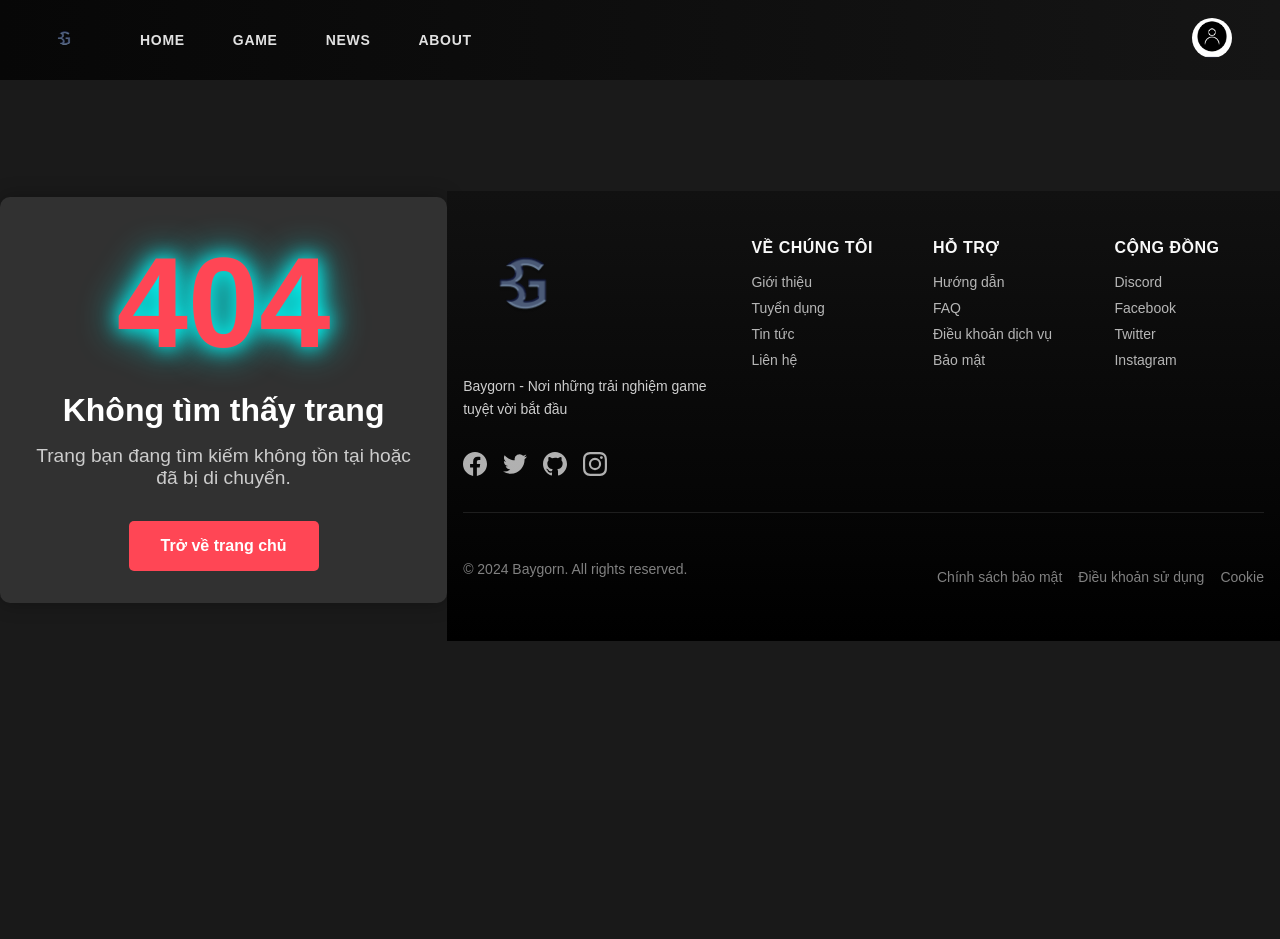
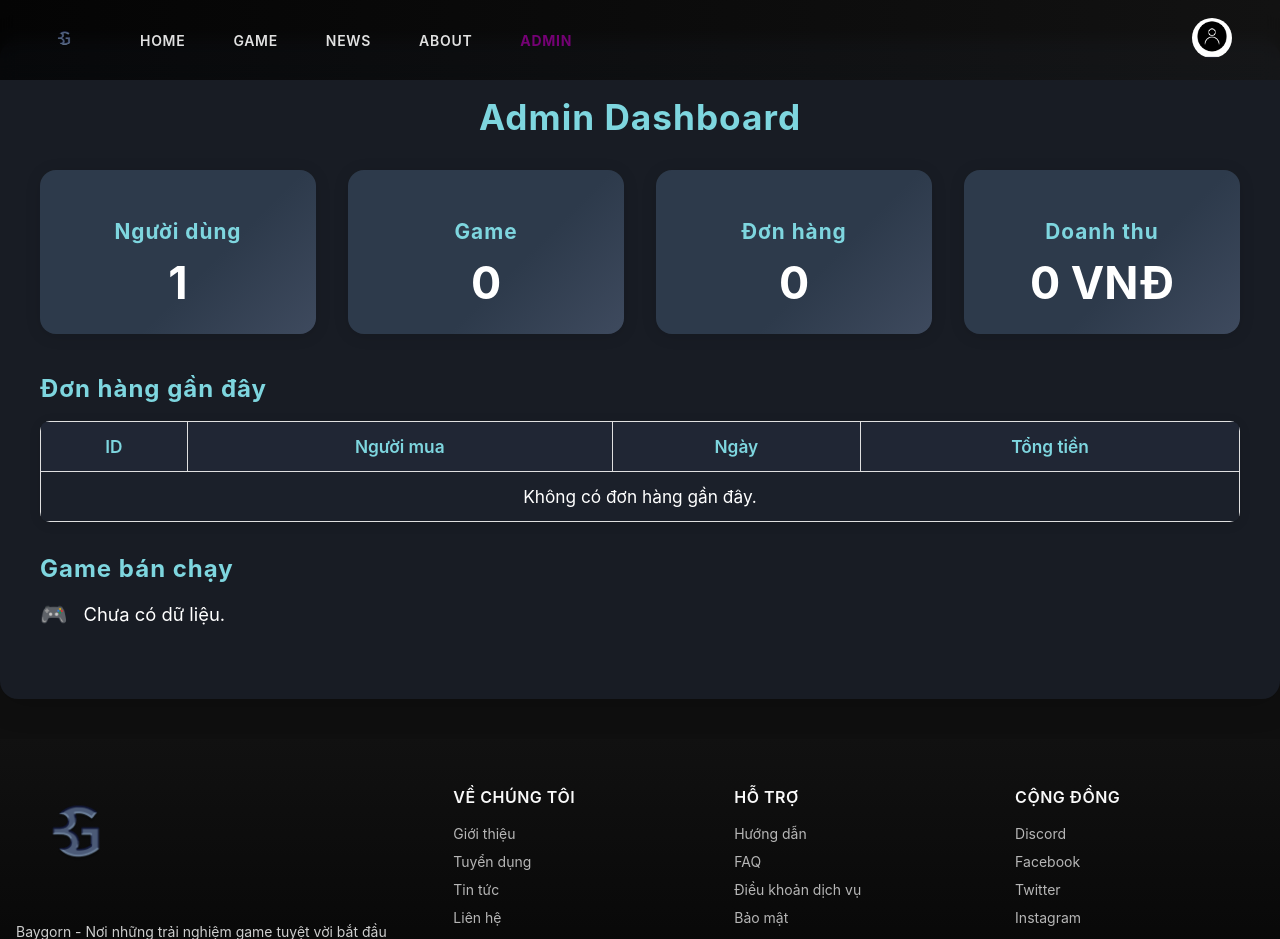
Before and after one commit to KATDzs/Baygorn1, a PHP site: page /Baygorn1/index.php?url=admin in a window 1280 px wide. Shown: the top 939 px of the page. Before the commit the page ends 641 px from the top, so only its background shows below. Run offline with PHP 8.4, Linux system fonts and the light colour scheme; the visitor is signed in with stand-in values (Sample User, id 1); data that the repository does not hold is empty.

Commit message:
feature/admin_page

```diff
--- a/app/Controller/AdminController.php
+++ b/app/Controller/AdminController.php
@@ -1,4 +1,8 @@
 <?php
+if (!defined('ROOT_PATH')) {
+    define('ROOT_PATH', dirname(dirname(__DIR__)));
+}
+
 class AdminController extends BaseController {
     private $userModel;
     private $gameModel;
@@ -17,7 +21,7 @@ class AdminController extends BaseController {
 
     // Kiểm tra quyền admin
     private function checkAdminAuth() {
-        if (!isset($_SESSION['user_id']) || !isset($_SESSION['is_admin']) || !$_SESSION['is_admin']) {
+        if (!isset($_SESSION['user_id']) || !isset($_SESSION['is_admin']) || $_SESSION['is_admin'] != 1) {
             if ($_SERVER['REQUEST_METHOD'] === 'GET') {
                 header('Location: /Baygorn1/auth/login');
                 exit;
@@ -30,8 +34,8 @@ class AdminController extends BaseController {
     // Trang dashboard
     public function index() {
         try {
-            $this->requireAdmin();
-        $stats = $this->getDashboardStats();
+            $this->checkAdminAuth();
+            $stats = $this->getDashboardStats();
 
             $this->view('admin/dashboard', [
                 'title' => 'Dashboard',
@@ -47,7 +51,7 @@ class AdminController extends BaseController {
     // Quản lý người dùng
     public function users() {
         try {
-            $this->requireAdmin();
+            $this->checkAdminAuth();
 
         $page = isset($_GET['page']) ? (int)$_GET['page'] : 1;
         $limit = 10;
@@ -84,7 +88,7 @@ class AdminController extends BaseController {
     // Quản lý game
     public function games() {
         try {
-            $this->requireAdmin();
+            $this->checkAdminAuth();
 
         $page = isset($_GET['page']) ? (int)$_GET['page'] : 1;
         $limit = 10;
@@ -121,7 +125,7 @@ class AdminController extends BaseController {
     // Thêm game mới
     public function addGame() {
         if ($_SERVER['REQUEST_METHOD'] !== 'POST') {
-            require_once 'view/admin/game-form.php';
+            require_once ROOT_PATH . '/app/view/admin/game-form.php';
             return;
         }
 
@@ -207,7 +211,7 @@ class AdminController extends BaseController {
                 require_once 'view/error/404.php';
                 return;
             }
-            require_once 'view/admin/game-form.php';
+            require_once ROOT_PATH . '/app/view/admin/game-form.php';
         }
     }
 
--- a/app/Controller/BaseController.php
+++ b/app/Controller/BaseController.php
@@ -138,7 +138,8 @@ class BaseController {
     }
 
     protected function isAdmin() {
-        return isset($_SESSION['user_role']) && $_SESSION['user_role'] === 'admin';
+        // Sử dụng đúng session lưu quyền admin
+        return (isset($_SESSION['is_admin']) && $_SESSION['is_admin']);
     }
 
     protected function requireLogin() {
--- a/app/model/GameModel.php
+++ b/app/model/GameModel.php
@@ -88,9 +88,9 @@ class GameModel {
 
     // Lấy game bán chạy nhất
     public function getTopSellingGames($limit = 5) {
-        $query = "SELECT g.*, COUNT(o.order_id) as total_sales
+        $query = "SELECT g.*, COUNT(od.order_detail_id) as total_sales
                  FROM games g
-                 LEFT JOIN order_items o ON g.game_id = o.game_id
+                 LEFT JOIN order_details od ON g.game_id = od.game_id
                  GROUP BY g.game_id
                  ORDER BY total_sales DESC
                  LIMIT ?";
--- a/app/model/OrderModel.php
+++ b/app/model/OrderModel.php
@@ -188,7 +188,9 @@ class OrderModel {
     // Lấy tổng doanh thu
     public function getTotalRevenue() {
         $sql = "SELECT SUM(total_amount) FROM orders WHERE status = 'completed'";
-        return mysqli_query($this->conn, $sql)->fetch_column() ?? 0;
+        $result = mysqli_query($this->conn, $sql);
+        $row = mysqli_fetch_row($result);
+        return $row[0] ?? 0;
     }
 
     // Lấy đơn hàng gần đây
--- a/app/view/about/about.php
+++ b/app/view/about/about.php
@@ -1,8 +1,4 @@
 <?php
-// Prevent caching
-header("Cache-Control: no-store, no-cache, must-revalidate, max-age=0");
-header("Cache-Control: post-check=0, pre-check=0", false);
-header("Pragma: no-cache");
 ?>
 
 <main class="about-page">
--- /dev/null
+++ b/app/view/admin/dashboard.php
@@ -0,0 +1,169 @@
+<?php
+if (!defined('ROOT_PATH')) {
+    define('ROOT_PATH', dirname(dirname(dirname(__FILE__))));
+}
+require_once ROOT_PATH . '/app/view/layout/header.php';
+?>
+<link rel="stylesheet" href="/Baygorn1/asset/css/admin.css">
+<style>
+    .admin-dashboard {
+        max-width: 1200px;
+        margin: 40px auto;
+        background: #181c24;
+        border-radius: 18px;
+        padding: 32px 40px 40px 40px;
+        box-shadow: 0 4px 32px rgba(0,0,0,0.18);
+        color: #fff;
+    }
+    .admin-stats {
+        display: flex;
+        gap: 32px;
+        margin-bottom: 40px;
+        justify-content: space-between;
+    }
+    .admin-stats .stat {
+        flex: 1;
+        background: linear-gradient(135deg, #2d3a4b 60%, #3e4a5e 100%);
+        border-radius: 16px;
+        padding: 32px 0 24px 0;
+        text-align: center;
+        box-shadow: 0 2px 16px rgba(0,0,0,0.12);
+        transition: transform 0.2s;
+        position: relative;
+    }
+    .admin-stats .stat:hover {
+        transform: translateY(-6px) scale(1.03);
+        box-shadow: 0 8px 32px rgba(0,0,0,0.18);
+    }
+    .admin-stats .stat h2 {
+        font-size: 1.3rem;
+        margin-bottom: 12px;
+        color: #7ed6df;
+        letter-spacing: 1px;
+    }
+    .admin-stats .stat p {
+        font-size: 2.8rem;
+        font-weight: bold;
+        color: #fff;
+        margin: 0;
+    }
+    .recent-orders {
+        margin-bottom: 36px;
+    }
+    .recent-orders h2, .top-games h2 {
+        font-size: 1.5rem;
+        margin-bottom: 18px;
+        color: #7ed6df;
+        letter-spacing: 1px;
+    }
+    .recent-orders table {
+        width: 100%;
+        border-radius: 10px;
+        overflow: hidden;
+        background: #232a36;
+        box-shadow: 0 2px 12px rgba(0,0,0,0.10);
+    }
+    .recent-orders th, .recent-orders td {
+        padding: 14px 10px;
+        text-align: center;
+        font-size: 1.08rem;
+    }
+    .recent-orders th {
+        background: #202634;
+        color: #7ed6df;
+        font-weight: 600;
+    }
+    .recent-orders tr:nth-child(even) {
+        background: #232a36;
+    }
+    .recent-orders tr:nth-child(odd) {
+        background: #1b202a;
+    }
+    .recent-orders td {
+        color: #fff;
+    }
+    .top-games ul {
+        list-style: none;
+        padding: 0;
+        margin: 0;
+    }
+    .top-games li {
+        font-size: 1.15rem;
+        margin-bottom: 10px;
+        display: flex;
+        align-items: center;
+        gap: 8px;
+        color: #fff;
+    }
+    .top-games li:before {
+        content: '\1F3AE'; /* gamepad emoji */
+        font-size: 1.2em;
+        margin-right: 8px;
+        color: #7ed6df;
+    }
+    @media (max-width: 900px) {
+        .admin-stats { flex-direction: column; gap: 18px; }
+        .admin-dashboard { padding: 18px 4vw; }
+    }
+</style>
+<main class="admin-dashboard">
+    <h1 style="font-size:2.2rem; margin-bottom:32px; letter-spacing:1px; color:#7ed6df; text-align:center;">Admin Dashboard</h1>
+    <div class="admin-stats">
+        <div class="stat">
+            <h2>Người dùng</h2>
+            <p><?= isset($stats['total_users']) ? $stats['total_users'] : 0 ?></p>
+        </div>
+        <div class="stat">
+            <h2>Game</h2>
+            <p><?= isset($stats['total_games']) ? $stats['total_games'] : 0 ?></p>
+        </div>
+        <div class="stat">
+            <h2>Đơn hàng</h2>
+            <p><?= isset($stats['total_orders']) ? $stats['total_orders'] : 0 ?></p>
+        </div>
+        <div class="stat">
+            <h2>Doanh thu</h2>
+            <p><?= isset($stats['total_revenue']) ? number_format($stats['total_revenue']) : 0 ?> VNĐ</p>
+        </div>
+    </div>
+    <section class="recent-orders">
+        <h2>Đơn hàng gần đây</h2>
+        <table>
+            <thead>
+                <tr>
+                    <th>ID</th>
+                    <th>Người mua</th>
+                    <th>Ngày</th>
+                    <th>Tổng tiền</th>
+                </tr>
+            </thead>
+            <tbody>
+                <?php if (!empty($stats['recent_orders'])): ?>
+                    <?php foreach ($stats['recent_orders'] as $order): ?>
+                        <tr>
+                            <td><?= $order['order_id'] ?></td>
+                            <td><?= $order['username'] ?></td>
+                            <td><?= $order['order_date'] ?></td>
+                            <td><?= number_format($order['total_amount']) ?> VNĐ</td>
+                        </tr>
+                    <?php endforeach; ?>
+                <?php else: ?>
+                    <tr><td colspan="4">Không có đơn hàng gần đây.</td></tr>
+                <?php endif; ?>
+            </tbody>
+        </table>
+    </section>
+    <section class="top-games">
+        <h2>Game bán chạy</h2>
+        <ul>
+            <?php if (!empty($stats['top_games'])): ?>
+                <?php foreach ($stats['top_games'] as $game): ?>
+                    <li><?= $game['title'] ?> (<?= $game['total_sales'] ?> lượt bán)</li>
+                <?php endforeach; ?>
+            <?php else: ?>
+                <li>Chưa có dữ liệu.</li>
+            <?php endif; ?>
+        </ul>
+    </section>
+</main>
+<?php require_once ROOT_PATH . '/app/view/layout/footer.php'; ?>
--- a/app/view/home/home.php
+++ b/app/view/home/home.php
@@ -1,9 +1,5 @@
 <?php
 // No need to require files or initialize models here since it's handled by the controller
-// Prevent caching
-header("Cache-Control: no-store, no-cache, must-revalidate, max-age=0");
-header("Cache-Control: post-check=0, pre-check=0", false);
-header("Pragma: no-cache");
 
 // Define ROOT_PATH if not already defined
 if (!defined('ROOT_PATH')) {
@@ -29,7 +25,7 @@ if (!isset($latestNews)) $latestNews = [];
   <link href="https://fonts.googleapis.com/css2?family=Inter:wght@400;500;600;700;800&display=swap" rel="stylesheet">
 </head>
 <body>
-  <?php require_once ROOT_PATH . '/view/layout/header.php'; ?>
+  <?php require_once ROOT_PATH . '/app/view/layout/header.php'; ?>
 
   <main>
     <!-- Hero Section -->
--- a/app/view/layout/header.php
+++ b/app/view/layout/header.php
@@ -18,11 +18,7 @@
     <!-- Favicon -->
     <link rel="icon" type="image/png" href="/Baygorn1/asset/img/logo.png">
 
-    <style>
-        body {
-            padding-top: 80px; /* Đảm bảo khoảng cách giữa menu và nội dung */
-        }
-    </style>
+
 </head>
 <body>
     <!-- Navigation -->
@@ -38,6 +34,40 @@
                 <li><a href="/Baygorn1/game" class="menu-link">Game</a></li>
                 <li><a href="/Baygorn1/news" class="menu-link">News</a></li>
                 <li><a href="/Baygorn1/about" class="menu-link">About</a></li>
+                <?php if (isset($_SESSION['is_admin']) && $_SESSION['is_admin']): ?>
+                    <li class="admin-dropdown-parent" style="position:relative;">
+                        <a href="/Baygorn1/index.php?url=admin" class="menu-link" style="color:purple;font-weight:bold;">Admin</a>
+                        <ul class="admin-navbar-dropdown" style="display:none; position:absolute; background:#232a36; border-radius:10px; min-width:200px; top:100%; left:0; box-shadow:0 2px 12px rgba(0,0,0,0.12); z-index:1000;">
+                            <li><a href="/Baygorn1/index.php?url=admin" class="dropdown-link">Dashboard</a></li>
+                            <li><a href="/Baygorn1/index.php?url=admin/users" class="dropdown-link">Quản lý người dùng</a></li>
+                            <li><a href="/Baygorn1/index.php?url=admin/games" class="dropdown-link">Quản lý game</a></li>
+                            <li><a href="/Baygorn1/index.php?url=admin/addGame" class="dropdown-link">Thêm game mới</a></li>
+                        </ul>
+                    </li>
+                    <style>
+                    .admin-navbar-dropdown li { list-style:none; }
+                    .admin-navbar-dropdown .dropdown-link {
+                        display:block; padding:12px 18px; color:#7ed6df; text-decoration:none; font-weight:500;
+                        border-bottom:1px solid #232a36; transition:background 0.2s, color 0.2s;
+                    }
+                    .admin-navbar-dropdown .dropdown-link:hover {
+                        background:#202634; color:#fff;
+                    }
+                    .admin-navbar-dropdown li:last-child .dropdown-link { border-bottom:none; }
+                    </style>
+                    <script>
+                    document.addEventListener('DOMContentLoaded', function() {
+                        var parent = document.querySelector('.admin-dropdown-parent');
+                        var dropdown = parent.querySelector('.admin-navbar-dropdown');
+                        parent.addEventListener('mouseenter', function() {
+                            dropdown.style.display = 'block';
+                        });
+                        parent.addEventListener('mouseleave', function() {
+                            dropdown.style.display = 'none';
+                        });
+                    });
+                    </script>
+                <?php endif; ?>
             </ul>
         </div>
 
@@ -51,7 +81,7 @@
                 <a href="/Baygorn1/index.php?url=user/history" class="dropdown-item">History</a>
                 <a href="/Baygorn1/index.php?url=cart" class="dropdown-item">Cart</a>
                 <?php if (isset($_SESSION['is_admin']) && $_SESSION['is_admin']): ?>
-                    <a href="/Baygorn1/index.php?url=admin" class="dropdown-item">Admin</a>
+                    <a href="/Baygorn1/index.php?url=admin" class="dropdown-item" id="admin-link">Admin</a>
                 <?php endif; ?>
                 <a href="/Baygorn1/index.php?url=auth/logout" class="dropdown-item">Logout</a>
             </div>
--- /dev/null
+++ b/asset/css/admin.css
@@ -0,0 +1,92 @@
+<?php
+// CSS cho trang admin
+.admin-dashboard, .admin-users, .admin-games, .admin-game-form {
+    max-width: 1000px;
+    margin: 40px auto;
+    background: #fff;
+    border-radius: 10px;
+    padding: 32px 40px;
+    box-shadow: 0 2px 16px rgba(0,0,0,0.08);
+}
+.admin-dashboard h1, .admin-users h1, .admin-games h1, .admin-game-form h1 {
+    margin-bottom: 24px;
+    font-size: 2.2rem;
+    color: #2d3a4b;
+}
+.admin-stats {
+    display: flex;
+    gap: 32px;
+    margin-bottom: 32px;
+}
+.admin-stats .stat {
+    flex: 1;
+    background: #f5f7fa;
+    border-radius: 8px;
+    padding: 24px;
+    text-align: center;
+}
+.admin-stats .stat h2 {
+    font-size: 1.1rem;
+    color: #888;
+    margin-bottom: 8px;
+}
+.admin-stats .stat p {
+    font-size: 1.7rem;
+    color: #2d3a4b;
+    margin: 0;
+}
+.admin-dashboard table, .admin-users table, .admin-games table {
+    width: 100%;
+    border-collapse: collapse;
+    margin-bottom: 32px;
+}
+.admin-dashboard th, .admin-dashboard td, .admin-users th, .admin-users td, .admin-games th, .admin-games td {
+    border: 1px solid #e0e0e0;
+    padding: 10px 12px;
+    text-align: left;
+}
+.admin-dashboard th, .admin-users th, .admin-games th {
+    background: #f0f2f5;
+    color: #2d3a4b;
+}
+.admin-dashboard tr:nth-child(even), .admin-users tr:nth-child(even), .admin-games tr:nth-child(even) {
+    background: #fafbfc;
+}
+.admin-dashboard section, .admin-dashboard ul {
+    margin-bottom: 32px;
+}
+.admin-dashboard ul {
+    list-style: disc inside;
+    padding-left: 20px;
+}
+.admin-game-form form {
+    display: flex;
+    flex-direction: column;
+    gap: 16px;
+}
+.admin-game-form label {
+    font-weight: 500;
+    color: #2d3a4b;
+}
+.admin-game-form input, .admin-game-form textarea {
+    padding: 8px 10px;
+    border: 1px solid #d0d7de;
+    border-radius: 5px;
+    font-size: 1rem;
+}
+.admin-game-form button {
+    width: 120px;
+    padding: 10px;
+    background: #2d3a4b;
+    color: #fff;
+    border: none;
+    border-radius: 5px;
+    font-size: 1rem;
+    cursor: pointer;
+    margin-top: 12px;
+}
+.admin-game-form img {
+    margin-top: 8px;
+    max-height: 100px;
+    border-radius: 5px;
+}
--- a/index.php
+++ b/index.php
@@ -83,8 +83,9 @@ $params = array_slice($urlArr, 2);
 // Add Controller suffix if not present
 $controllerMap = [
     'giaodich' => 'GiaoDichController',
-    'cart' => 'CartController', // Ensure CartController is mapped correctly
-    'auth' => 'AuthController', // Map auth routes to AuthController
+    'cart' => 'CartController',
+    'auth' => 'AuthController',
+    'admin' => 'AdminController', // Thêm dòng này để ánh xạ đúng controller admin
     // thêm các controller khác nếu cần
 ];
 $controllerKey = strtolower($urlArr[0]);
```
Also changed, not shown: app/Controller/HomeController.php (+8 -0 lines), app/view/admin/game-form.php (added, +104 -0 lines), app/view/admin/games.php (added, +102 -0 lines), app/view/admin/users.php (added, +84 -0 lines), .htaccess, app/view/error/403.php (added).
